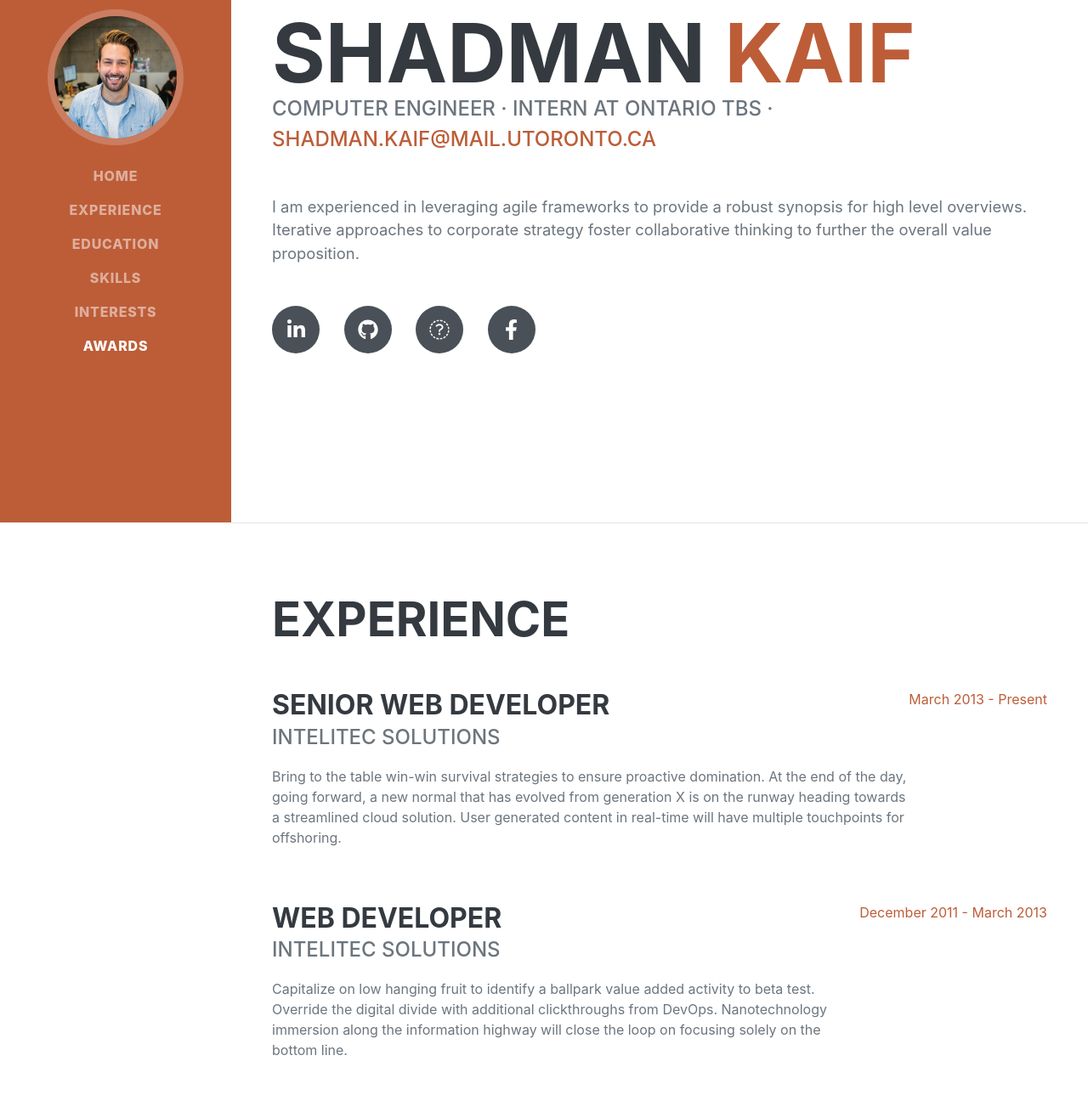
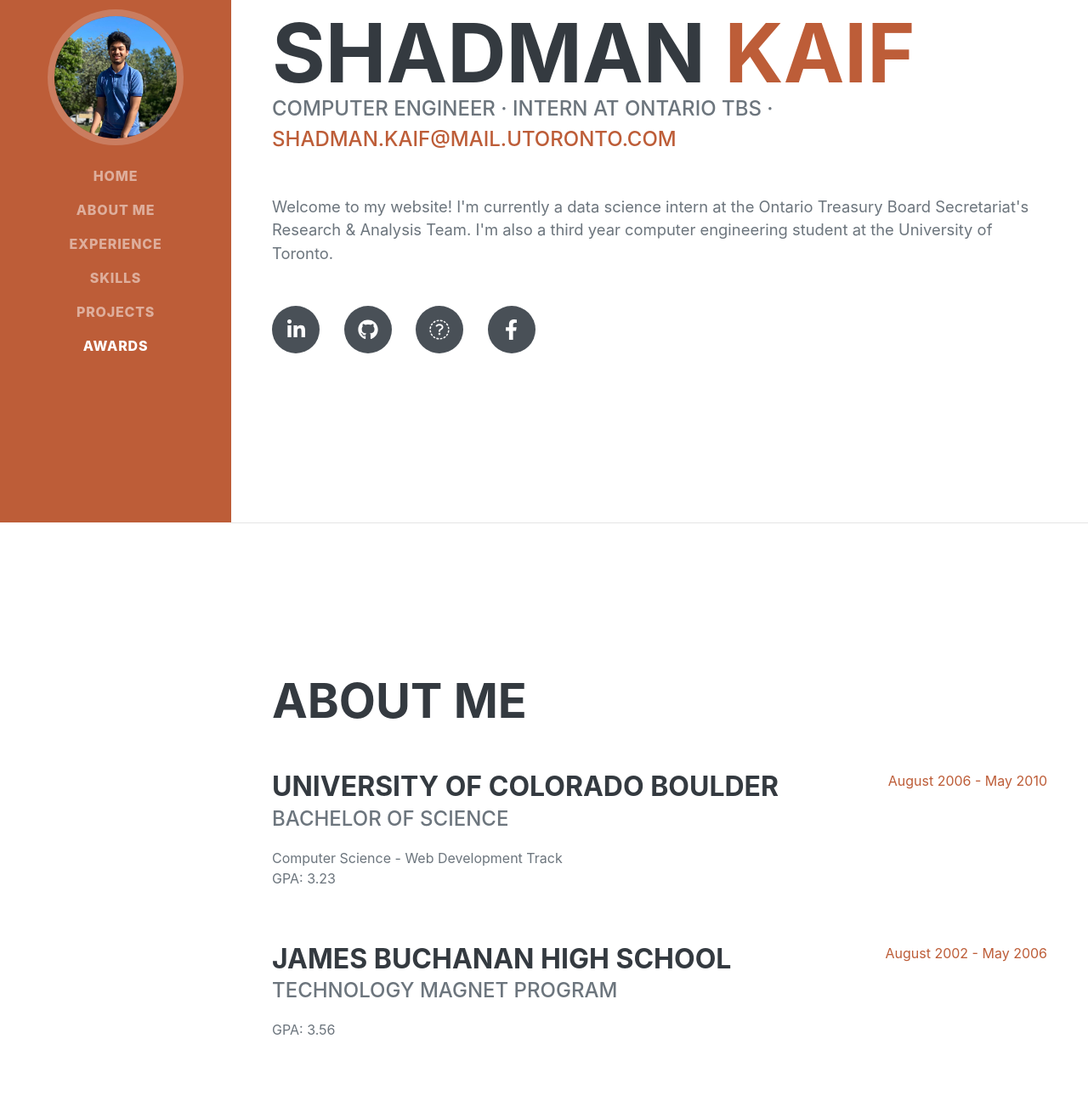
Before and after one commit to shadman-kaif/shadman-kaif.github.io, a website: page dist/index.html in a window 1280 px wide. Shown: the part 185-1494 px from the top of the page at 85% size. Drawn offline with nearby package versions, Linux system fonts and the light colour scheme; a web font is replaced by a local one.

Commit message:
Added my own image

```diff
--- a/dist/index.html
+++ b/dist/index.html
@@ -20,16 +20,16 @@
         <nav class="navbar navbar-expand-lg navbar-dark bg-primary fixed-top" id="sideNav">
             <a class="navbar-brand js-scroll-trigger" href="#page-top">
                 <span class="d-block d-lg-none">Shadman Kaif</span>
-                <span class="d-none d-lg-block"><img class="img-fluid img-profile rounded-circle mx-auto mb-2" src="assets/img/profile.jpg" alt="" /></span>
+                <span class="d-none d-lg-block"><img class="img-fluid img-profile rounded-circle mx-auto mb-2" src="assets/img/test.jpg" alt="" /></span>
             </a>
             <button class="navbar-toggler" type="button" data-toggle="collapse" data-target="#navbarSupportedContent" aria-controls="navbarSupportedContent" aria-expanded="false" aria-label="Toggle navigation"><span class="navbar-toggler-icon"></span></button>
             <div class="collapse navbar-collapse" id="navbarSupportedContent">
                 <ul class="navbar-nav">
                     <li class="nav-item"><a class="nav-link js-scroll-trigger" href="#home">Home</a></li>
+                    <li class="nav-item"><a class="nav-link js-scroll-trigger" href="#aboutme">About Me</a></li>
                     <li class="nav-item"><a class="nav-link js-scroll-trigger" href="#experience">Experience</a></li>
-                    <li class="nav-item"><a class="nav-link js-scroll-trigger" href="#education">Education</a></li>
                     <li class="nav-item"><a class="nav-link js-scroll-trigger" href="#skills">Skills</a></li>
-                    <li class="nav-item"><a class="nav-link js-scroll-trigger" href="#interests">Interests</a></li>
+                    <li class="nav-item"><a class="nav-link js-scroll-trigger" href="#projects">Projects</a></li>
                     <li class="nav-item"><a class="nav-link js-scroll-trigger" href="#awards">Awards</a></li>
                 </ul>
             </div>
@@ -45,14 +45,38 @@
                     </h1>
                     <div class="subheading mb-5">
                         Computer Engineer · Intern at Ontario TBS ·
-                        <a href="mailto:shadman.kaif@mail.utoronto.ca">shadman.kaif@mail.utoronto.ca</a>
+                        <a href="mailto:shadman.kaif@mail.utoronto.com">shadman.kaif@mail.utoronto.com</a>
                     </div>
-                    <p class="lead mb-5">I am experienced in leveraging agile frameworks to provide a robust synopsis for high level overviews. Iterative approaches to corporate strategy foster collaborative thinking to further the overall value proposition.</p>
+                    <p class="lead mb-5">Welcome to my website! I'm currently a data science intern at the Ontario Treasury Board Secretariat's Research & Analysis Team. I'm also a third year computer engineering student at the University of Toronto.</p>
                     <div class="social-icons">
                         <a class="social-icon" href="https://www.linkedin.com/in/shadman-kaif/" target="_blank"><i class="fab fa-linkedin-in"></i></a>
                         <a class="social-icon" href="https://github.com/shadman-kaif" target="_blank"><i class="fab fa-github"></i></a>
                         <a class="social-icon" href="#"><i class="fab fa-voicemail"></i></a>
                         <a class="social-icon" href="#"><i class="fab fa-facebook-f"></i></a>
+                    </div>
+                </div>
+            </section>
+            <hr class="m-0" />
+            <!-- About Me -->
+            <section class="resume-section" id="aboutme">
+                <div class="resume-section-content">
+                    <h2 class="mb-5">About Me</h2>
+                    <div class="d-flex flex-column flex-md-row justify-content-between mb-5">
+                        <div class="flex-grow-1">
+                            <h3 class="mb-0">University of Colorado Boulder</h3>
+                            <div class="subheading mb-3">Bachelor of Science</div>
+                            <div>Computer Science - Web Development Track</div>
+                            <p>GPA: 3.23</p>
+                        </div>
+                        <div class="flex-shrink-0"><span class="text-primary">August 2006 - May 2010</span></div>
+                    </div>
+                    <div class="d-flex flex-column flex-md-row justify-content-between">
+                        <div class="flex-grow-1">
+                            <h3 class="mb-0">James Buchanan High School</h3>
+                            <div class="subheading mb-3">Technology Magnet Program</div>
+                            <p>GPA: 3.56</p>
+                        </div>
+                        <div class="flex-shrink-0"><span class="text-primary">August 2002 - May 2006</span></div>
                     </div>
                 </div>
             </section>
@@ -92,30 +116,6 @@
                             <p>Collaboratively administrate empowered markets via plug-and-play networks. Dynamically procrastinate B2C users after installed base benefits. Dramatically visualize customer directed convergence without revolutionary ROI.</p>
                         </div>
                         <div class="flex-shrink-0"><span class="text-primary">September 2008 - June 2010</span></div>
-                    </div>
-                </div>
-            </section>
-            <hr class="m-0" />
-            <!-- Education-->
-            <section class="resume-section" id="education">
-                <div class="resume-section-content">
-                    <h2 class="mb-5">Education</h2>
-                    <div class="d-flex flex-column flex-md-row justify-content-between mb-5">
-                        <div class="flex-grow-1">
-                            <h3 class="mb-0">University of Colorado Boulder</h3>
-                            <div class="subheading mb-3">Bachelor of Science</div>
-                            <div>Computer Science - Web Development Track</div>
-                            <p>GPA: 3.23</p>
-                        </div>
-                        <div class="flex-shrink-0"><span class="text-primary">August 2006 - May 2010</span></div>
-                    </div>
-                    <div class="d-flex flex-column flex-md-row justify-content-between">
-                        <div class="flex-grow-1">
-                            <h3 class="mb-0">James Buchanan High School</h3>
-                            <div class="subheading mb-3">Technology Magnet Program</div>
-                            <p>GPA: 3.56</p>
-                        </div>
-                        <div class="flex-shrink-0"><span class="text-primary">August 2002 - May 2006</span></div>
                     </div>
                 </div>
             </section>
@@ -161,10 +161,10 @@
                 </div>
             </section>
             <hr class="m-0" />
-            <!-- Interests-->
-            <section class="resume-section" id="interests">
+            <!-- Projects -->
+            <section class="resume-section" id="projects">
                 <div class="resume-section-content">
-                    <h2 class="mb-5">Interests</h2>
+                    <h2 class="mb-5">Projects</h2>
                     <p>Apart from being a web developer, I enjoy most of my time being outdoors. In the winter, I am an avid skier and novice ice climber. During the warmer months here in Colorado, I enjoy mountain biking, free climbing, and kayaking.</p>
                     <p class="mb-0">When forced indoors, I follow a number of sci-fi and fantasy genre movies and television shows, I am an aspiring chef, and I spend a large amount of my free time exploring the latest technology advancements in the front-end web development world.</p>
                 </div>
```
Also changed, not shown: dist/assets/img/profile.jpg (deleted), dist/assets/img/test.jpg (added).
